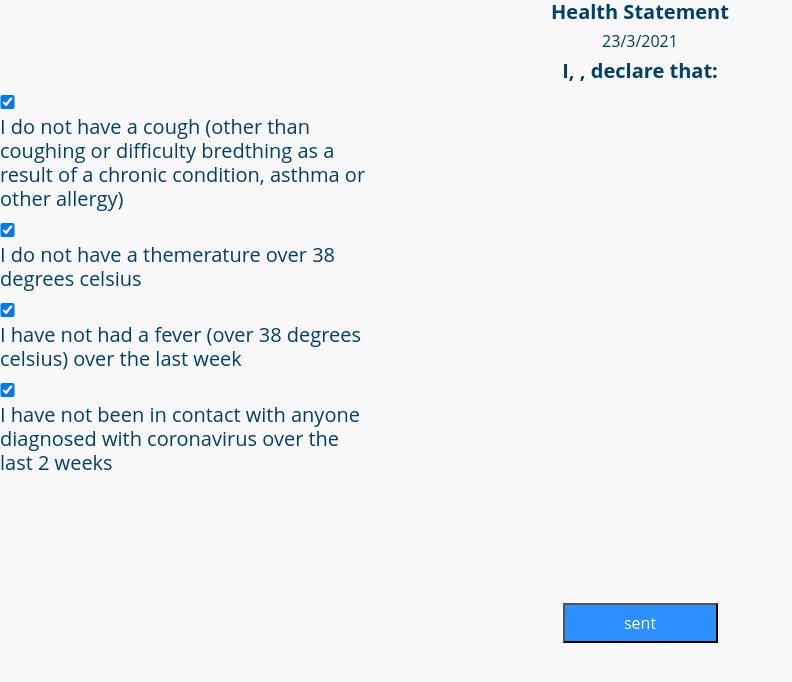
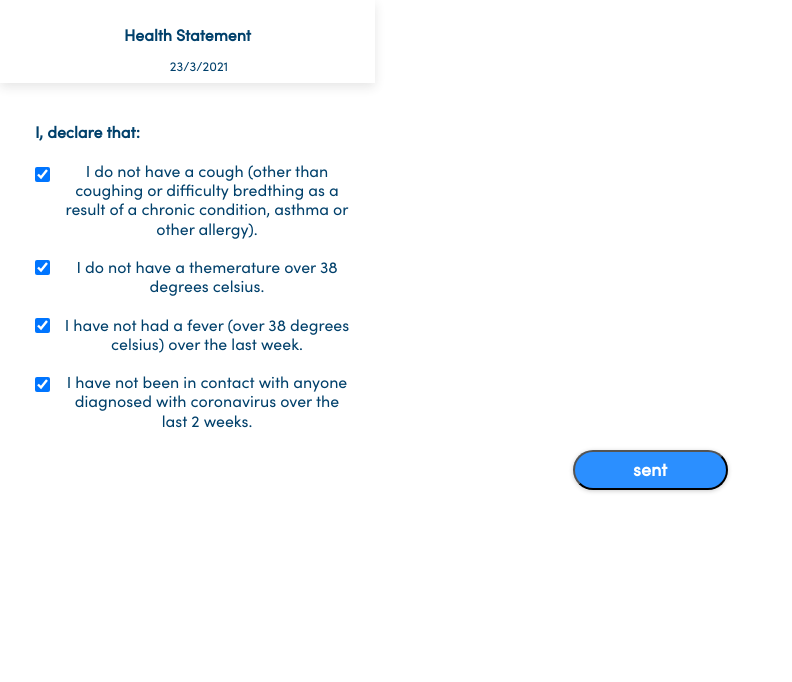
Before and after one commit to NofarVered/KueenB, a React (Create React App) app in the folder frontend/: page /health-statement in a window 1280 px wide. Shown: the top 682 px of the page, without its empty margins (0-792 px from the left). Built offline with nearby package versions, Linux system fonts and the light colour scheme.

Commit message:
add health statement

```diff
--- a/frontend/src/components/Calendar.jsx
+++ b/frontend/src/components/Calendar/Calendar.jsx
@@ -7,7 +7,7 @@ import isSameDay from "date-fns/isSameDay";
 import { parseJSON, isPast , isAfter} from 'date-fns'
 import addMonths from "date-fns/addMonths";
 import subMonths from "date-fns/subMonths";
-
+import "./calendar.css"
 
 class Calendar extends React.Component {
     state = {
--- a/frontend/src/calendar.css
+++ b/frontend/src/components/Calendar/calendar.css
@@ -85,7 +85,6 @@ body {
     font-weight: 300;
     line-height: 1.5;
     color: var(--text-color);
-    background: var(--bg-color);
     position: relative;
 }
 
--- a/frontend/src/components/HealthStatement.js
+++ b/frontend/src/components/HealthStatement.js
@@ -1,8 +1,9 @@
 import React, { Component } from 'react';
+
 class HealthStatement extends Component {
     state = {
         name: ' ',
-        Date: new Date().getDate()+ "/"+ (new Date().getMonth()+1) + "/"+ new Date().getFullYear(),
+        Date: new Date().getDate() + "/" + (new Date().getMonth() + 1) + "/" + new Date().getFullYear(),
         firstSentence: true,
         secondSentence: true,
         thirdSentence: true,
@@ -17,114 +18,76 @@ class HealthStatement extends Component {
         this.setState({
             [name]: value
         });
-        // const isChecked = this.setState(c => c.checked === true)
-        // if(isChecked) {
-        //      this.setState({ count: this.state.count + 1 })
-        //  }
     }
     handleOnSubmit = (e) => {
-        if(this.state.firstSentence === false || this.state.secondSentence === false || this.state.thirdSentence === false || this.state.forthSentence === false  )
-        {
+        if (this.state.firstSentence === false || this.state.secondSentence === false || this.state.thirdSentence === false || this.state.forthSentence === false) {
             alert('Please select all');
         }
-        else
-            this.props.addHS(this.state.Date);
+        else {
+            const ans = true;
+            this.props.addHS(ans);
         }
-
+    }
     render() {
     return (
-            <div style={{"color": "#00406B"}} className="HS_headpage">
-                <center>
-                    <h5><b>Health Statement</b></h5>
-                    <h6> {this.state.Date}</h6>
-                    <h5><b>I, {this.props.name}, declare that:</b></h5>
-                    <div style = {{textAlign: 'left'}} >
+        <div>
+            <div className="head_box">
+                <div className="headpage">Health Statement</div>
+                        <div className="dateFill">{this.state.Date}</div>
+                </div>
+            <div className="contentPage" >
+                <h5 className="declare"> I, {this.props.name} declare that: </h5>
+                <label className="form-check-label">
+                I do not have a cough (other than coughing or difficulty bredthing as a result of a chronic condition, asthma or other allergy).
+                <br></br>
+                <br></br>
+                I do not have a themerature over 38 degrees celsius.
+                <br></br>
+                <br></br>
+                I have not had a fever (over 38 degrees celsius) over the last week.
+                <br></br>
+                <br></br>
+                I have not been in contact with anyone diagnosed with coronavirus over the last 2 weeks.
+                <br></br>
+                <br></br>
+                <br></br>
+                <br></br>
+                </label>
+                <div className="warp1">
                     <input
                         name="firstSentence"
                         type="checkbox"
                         checked={this.state.firstSentence}
                         onChange={this.handleInputChange}
-                            style={{
-                                width: 14.5,
-                                height: 14.5
-                            }}
-                        />
-                        <h5>
-                            I do not have a cough (other than
-                            <br></br>
-                            coughing or difficulty bredthing as a
-                            <br></br>
-                            result of a chronic condition, asthma or
-                            <br></br>
-                            other allergy)
-                        </h5>
-
+                        className="cbox"/>
+                </div>
+                <div className="warp2">
                     <input
                         name="secondSentence"
                         type="checkbox"
                         checked={this.state.secondSentence}
                         onChange={this.handleInputChange}
-                            style={{
-                                width: 14.5,
-                                height: 14.5
-                            }}/>
-                        <h5>
-                            I do not have a themerature over 38
-                            <br></br>
-                            degrees celsius
-                        </h5>
-
+                        className="cbox"/>
+                </div>
+                <div className="warp3">
                     <input
                         name="thirdSentence"
                         type="checkbox"
                         checked={this.state.thirdSentence}
                         onChange={this.handleInputChange}
-                            style={{
-                                width: 14.5,
-                                height: 14.5
-                            }}/>
-                        <h5>
-                            I have not had a fever (over 38 degrees
-                            <br></br>
-                            celsius) over the last week
-                        </h5>
-
+                        className="cbox"/>
+                </div>
+                <div className="warp4">
                     <input
                         name="forthSentence"
                         type="checkbox"
                         checked={this.state.forthSentence}
                         onChange={this.handleInputChange}
-                            style={{
-                                width: 14.5,
-                                height: 14.5,
-                            }}/>
-                        <h5>
-                            I have not been in contact with anyone
-                            <br></br>
-                            diagnosed with coronavirus over the
-                            <br></br>
-                            last 2 weeks
-                        </h5>
+                        className="cbox"/>
                 </div>
-                    <br></br>
-                    <br></br>
-                    <br></br>
-                    <br></br>
-                    <br></br>
-
-                    <button onClick={this.handleOnSubmit}
-                            type = 'submit'
-                            style = {{
-                                width: 155,
-                                height: 40,
-                                "background": "#2B8FFF",
-                                "color": "#FFFFFF",
-                            }}>sent</button>
-
-                </center>
+                <button onClick={this.handleOnSubmit} className="sendButton" type='submit'>sent</button>
             </div>
-
-
+        </div>
         )
     }
 }
--- a/frontend/src/index.css
+++ b/frontend/src/index.css
@@ -1,6 +1,6 @@
 @font-face {
   font-family: sofiapro-regular;
-  src: local(sofiapro-regular), url("fonts/sofiapro-regular.otf") format('truetype');
+  src: local(sofiapro-regular), url("./fonts/sofiapro-regular.otf") format('truetype');
 }
 
 code {
@@ -8,13 +8,13 @@ code {
     monospace;
 }
 
-.fill-in{
+.fill-in {
   justify-content: center;
   align-content: center;
   display: flex;
 }
 
-.box{
+.box {
   justify-content: center;
   align-content: center;
   display: flex;
@@ -37,11 +37,11 @@ code {
   border-radius: 5px;
 }
 
-.navlogo{
+.navlogo {
   margin: 50px;
 }
 
-.headline{
+.headline {
   font-family: sofiapro-regular;
   font-style: normal;
   font-weight: bold;
@@ -51,7 +51,7 @@ code {
   color: #2B8FFF;
 }
 
-.forms{
+.forms {
   border: none;
   border-bottom: 1px solid #62758B;;
   font-family: sofiapro-regular;
@@ -63,3 +63,139 @@ code {
   color: #A4A8AC;
   width: 300px;
 }
+.declare {
+  font-family: sofiapro-regular;
+  font-style: normal;
+  font-weight: bold;
+  font-size: 16px;
+  line-height: 120%;
+  text-align: left;
+  color: #00406B;
+  position: absolute;
+  width: 320px;
+  height: 24px;
+  left: 35px;
+  top: 123px;
+}
+.form-check-label {
+  position: absolute;
+  width: 286px;
+  height: 346px;
+  left: 64px;
+  top: 162px;
+  font-family: sofiapro-regular;
+  font-style: normal;
+  font-weight: normal;
+  font-size: 16px;
+  line-height: 120%;
+  color: #00406B;
+}
+.warp1 {
+  position: absolute;
+  width: 29px;
+  height: 29px;
+  left: 28px;
+  top: 160px;
+}
+.cbox {
+  position: absolute;
+  left: 25%;
+  right: 25%;
+  top: 25%;
+  bottom: 25%;
+  background: #2B8FFF;
+  border: 3px solid #2B8FFF;
+  box-sizing: border-box;
+  border-radius: 4px;
+  }
+.warp2 {
+  position: absolute;
+  width: 29px;
+  height: 29px;
+  left: 28px;
+  top: 253px;
+}
+.warp3 {
+  position: absolute;
+  width: 29px;
+  height: 29px;
+  left: 28px;
+  top: 311px;
+}
+.warp4 {
+  position: absolute;
+  width: 29px;
+  height: 29px;
+  left: 28px;
+  top: 370px;
+}
+
+.head_box {
+  position: absolute;
+  width: 375px;
+  height: 83px;
+  left: 0px;
+  top: 0px;
+  background: #FFFFFF;
+  box-shadow: 0px 4px 10px rgba(51, 51, 51, 0.12);
+}
+
+
+.headpage {
+  position: absolute;
+  width: 255px;
+  height: 58px;
+  left: 60px;
+  top: 26px;
+  font-family: sofiapro-regular;
+  font-style: normal;
+  font-weight: bold;
+  font-size: 16px;
+  line-height: 120%;
+  text-align: center;
+  color: #00406B;
+}
+
+.dateFill{
+  position: absolute;
+  width: 162px;
+  height: 16px;
+  left: calc(50% - 162px/2 + 11.5px);
+  top: 59px;
+  font-family: sofiapro-regular;
+  font-style: normal;
+  font-weight: normal;
+  font-size: 13px;
+  line-height: 120%;
+  text-align: center;
+  color: #00406B;
+}
+
+.sendButton {
+  display: flex;
+  flex-direction: row;
+  justify-content: center;
+  align-items: center;
+  padding: 9px 30px;
+  position: absolute;
+  width: 155px;
+  height: 40px;
+  left: calc(50% - 155px/2);
+  top: 450px;
+  background: #2B8FFF;
+  box-shadow: 0px 1px 4px rgba(51, 51, 51, 0.25);
+  border-radius: 20px;
+  font-family: sofiapro-regular;
+  font-style: normal;
+  font-weight: bold;
+  font-size: 18px;
+  line-height: 120%;
+  display: flex;
+  align-items: center;
+  text-align: center;
+  color: #FFFFFF;
+  flex: none;
+  order: 0;
+  flex-grow: 0;
+  margin: 0px 10px;
+}
```
Also changed, not shown: frontend/src/App.js (+2 -37 lines), frontend/src/components/Home.js (+22 -4 lines). Lines whose indentation alone changed are shown as unchanged.
